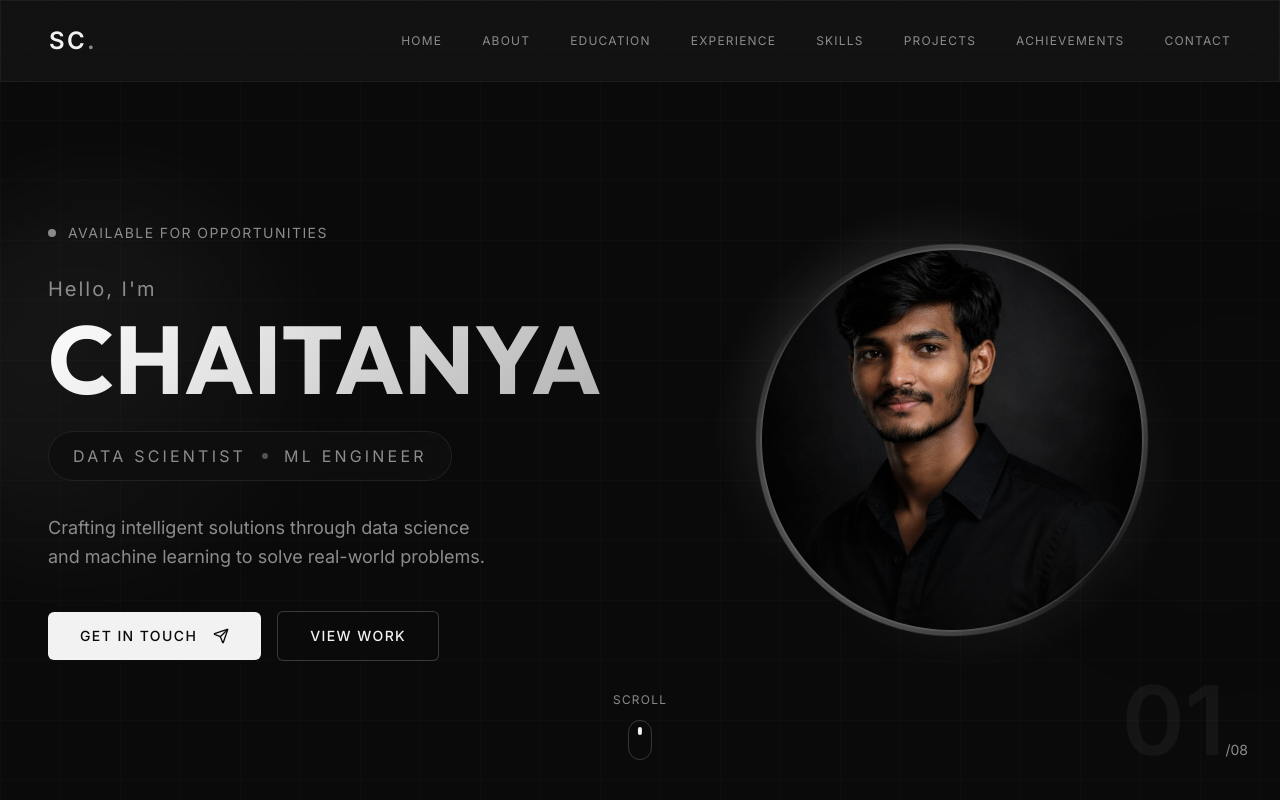
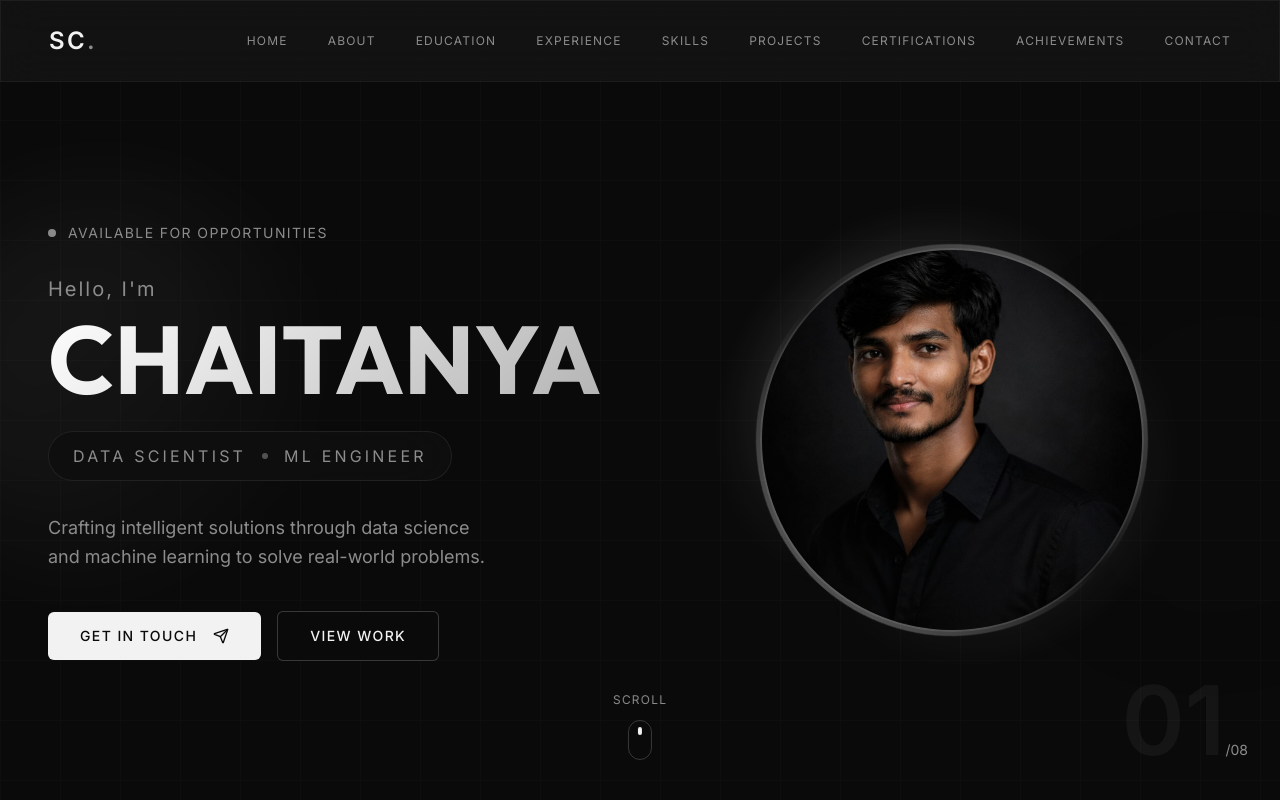
Before and after one commit to Chaitu2205/chaitanya-portfolio-dev, a React (Vite) app: page / in a window 1280 px wide. Shown: the top 800 px of the page. Built offline with nearby package versions, Linux system fonts and the light colour scheme; the HTML template or start-up script is replaced by a standard one.

Commit message:
Changes
Co-authored-by: Chaitu2205 <202484486+Chaitu2205@users.noreply.github.com>

```diff
--- a/src/pages/Index.tsx
+++ b/src/pages/Index.tsx
@@ -89,6 +89,7 @@ const Index = () => {
     { id: "experience", label: "EXPERIENCE" },
     { id: "skills", label: "SKILLS" },
     { id: "projects", label: "PROJECTS" },
+    { id: "certifications", label: "CERTIFICATIONS" },
     { id: "achievements", label: "ACHIEVEMENTS" },
     { id: "contact", label: "CONTACT" }
   ];
```
